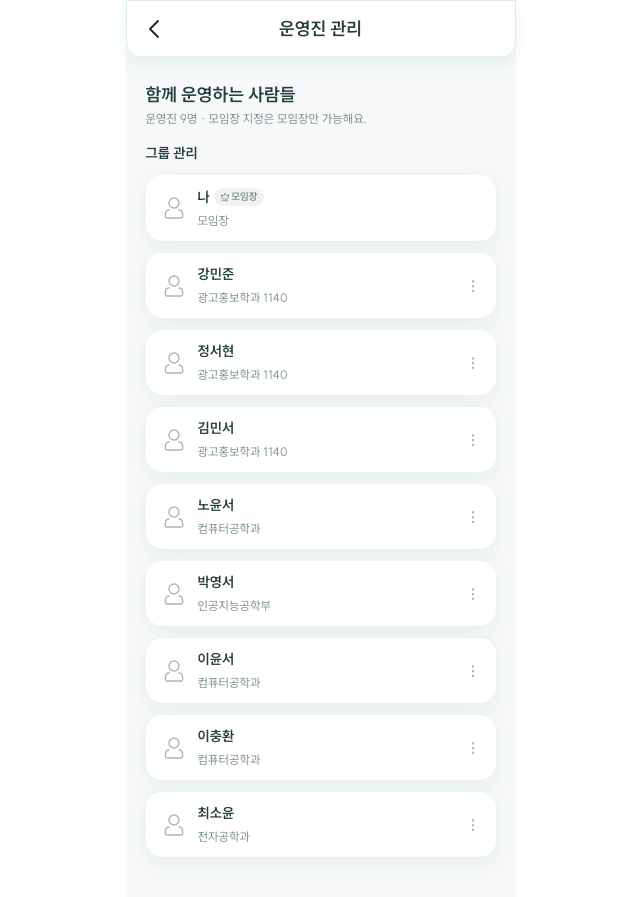
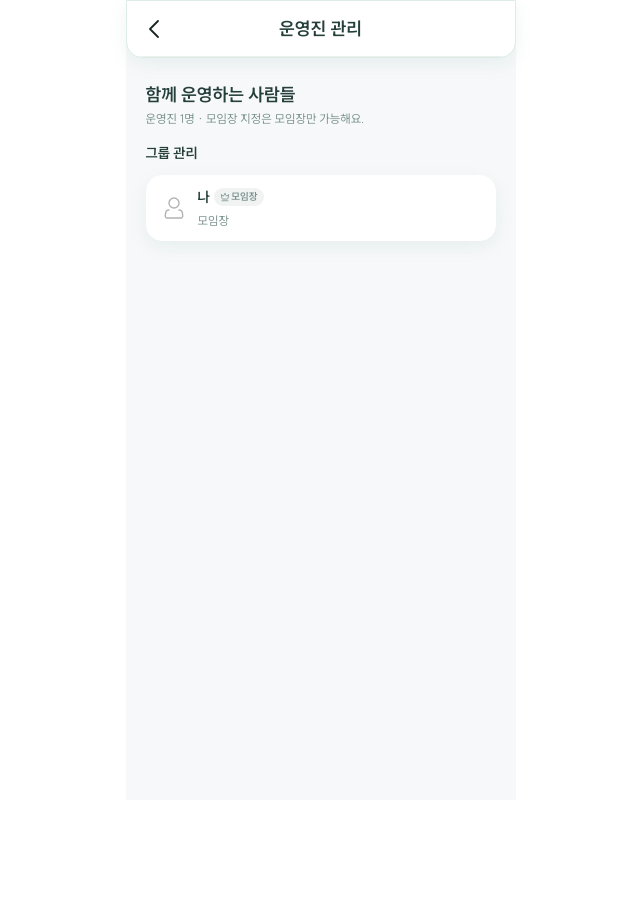
Before and after one commit to moimzang-line4/frontend, a React (Vite) app in the folder frontend/: page /settings/operators in a window 1280 px wide. Shown: the whole page, without its empty margins (312-952 px from the left). After the commit the page ends 800 px from the top, so only its background shows below. Built offline with nearby package versions, Linux system fonts and the light colour scheme.

Commit message:
fix: 운영진 관리의 샘플 운영진 제거

```diff
--- a/frontend/src/hooks/groups/useDemoGroup.ts
+++ b/frontend/src/hooks/groups/useDemoGroup.ts
@@ -5,7 +5,7 @@ import { getOnboarding, subscribeOnboarding, updateOnboarding } from '../../util
 
 const initialGroup: DemoGroup = {
   id: 'demo-eumsaem', name: '2026 2학기 음샘', shortName: '음샘', description: '중앙 밴드 동아리', generation: '27기',
-  ownerId: 'me', members: [{ id: 'me', name: '나', profile: '모임장' }, { id: 'operator-1', name: '강민준', profile: '광고홍보학과 1140' }, { id: 'operator-2', name: '정서현', profile: '광고홍보학과 1140' }, { id: 'operator-3', name: '김민서', profile: '광고홍보학과 1140' }],
+  ownerId: 'me', members: [{ id: 'me', name: '나', profile: '모임장' }],
 }
 let demoGroup: DemoGroup = { ...initialGroup, members: [...initialGroup.members] }
 const listeners = new Set<() => void>()
--- a/frontend/src/pages/settings/OperatorsPage.tsx
+++ b/frontend/src/pages/settings/OperatorsPage.tsx
@@ -24,39 +24,6 @@ type Selection = {
   action: 'sheet' | 'remove' | 'transfer'
 }
 
-const mockOperators: Operator[] = [
-  {
-    id: 'mock-operator-1',
-    name: '노윤서',
-    profile: '컴퓨터공학과',
-  },
-  {
-    id: 'mock-operator-2',
-    name: '박영서',
-    profile: '인공지능공학부',
-  },
-  {
-    id: 'mock-operator-3',
-    name: '이윤서',
-    profile: '컴퓨터공학과',
-  },
-  {
-    id: 'mock-operator-4',
-    name: '이충환',
-    profile: '컴퓨터공학과',
-  },
-  {
-    id: 'mock-operator-5',
-    name: '정서현',
-    profile: '광고홍보학과',
-  },
-  {
-    id: 'mock-operator-6',
-    name: '최소윤',
-    profile: '전자공학과',
-  },
-]
-
 function initialOperators(group: DemoGroup): Operator[] {
   const self = group.members.find(
     member => member.id === 'me',
@@ -72,21 +39,14 @@ function initialOperators(group: DemoGroup): Operator[] {
         },
 
     ...group.members
-      .filter(member => member.id !== 'me')
+      .filter(
+        member =>
+          member.id !== 'me' &&
+          !/^mock-operator-/.test(member.id) &&
+          !/^operator-[123]$/.test(member.id),
+      )
       .map(member => ({ ...member })),
   ]
-
-  for (const mock of mockOperators) {
-    const exists = members.some(
-      member =>
-        member.id === mock.id ||
-        member.name === mock.name,
-    )
-
-    if (!exists) {
-      members.push({ ...mock })
-    }
-  }
 
   return members
 }
```
